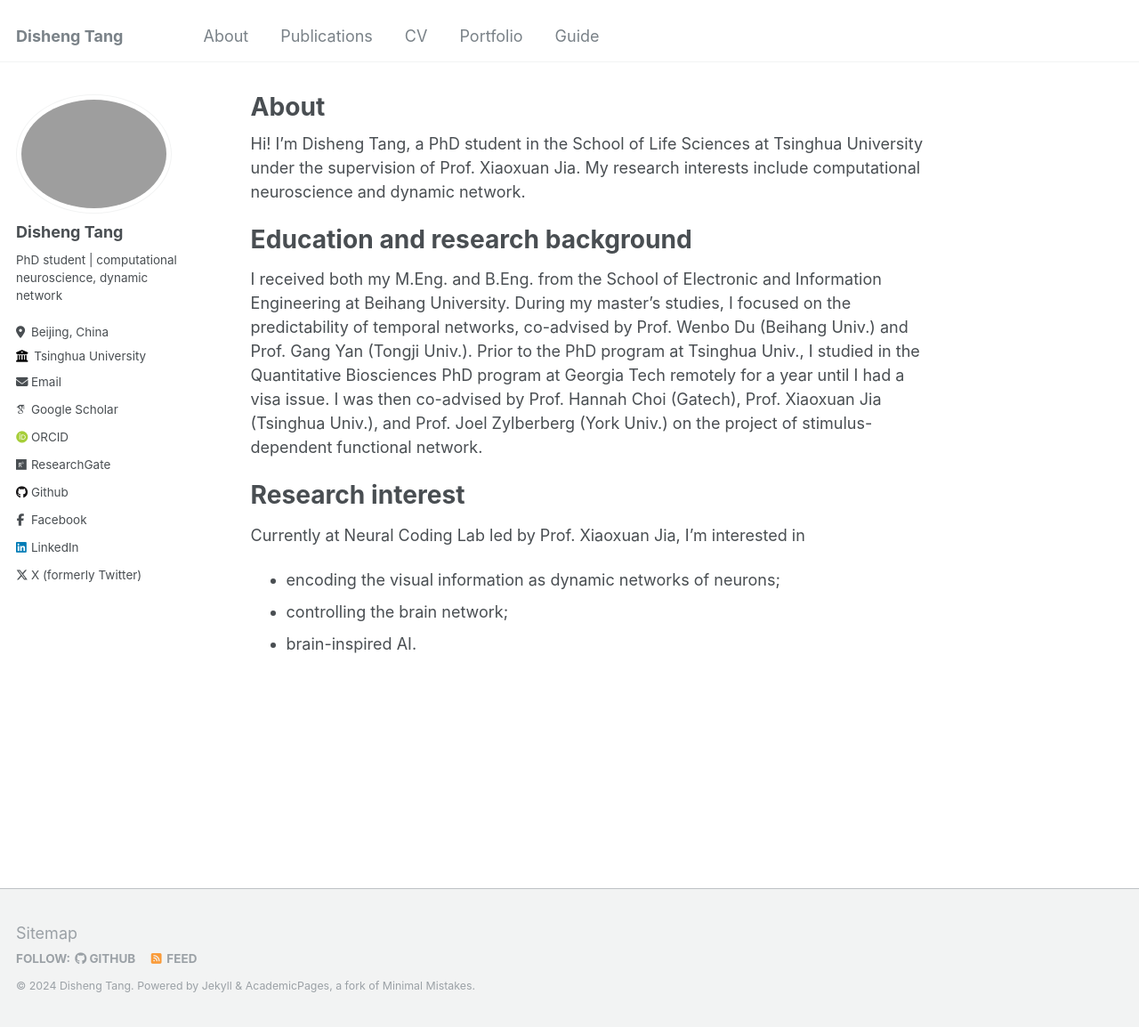
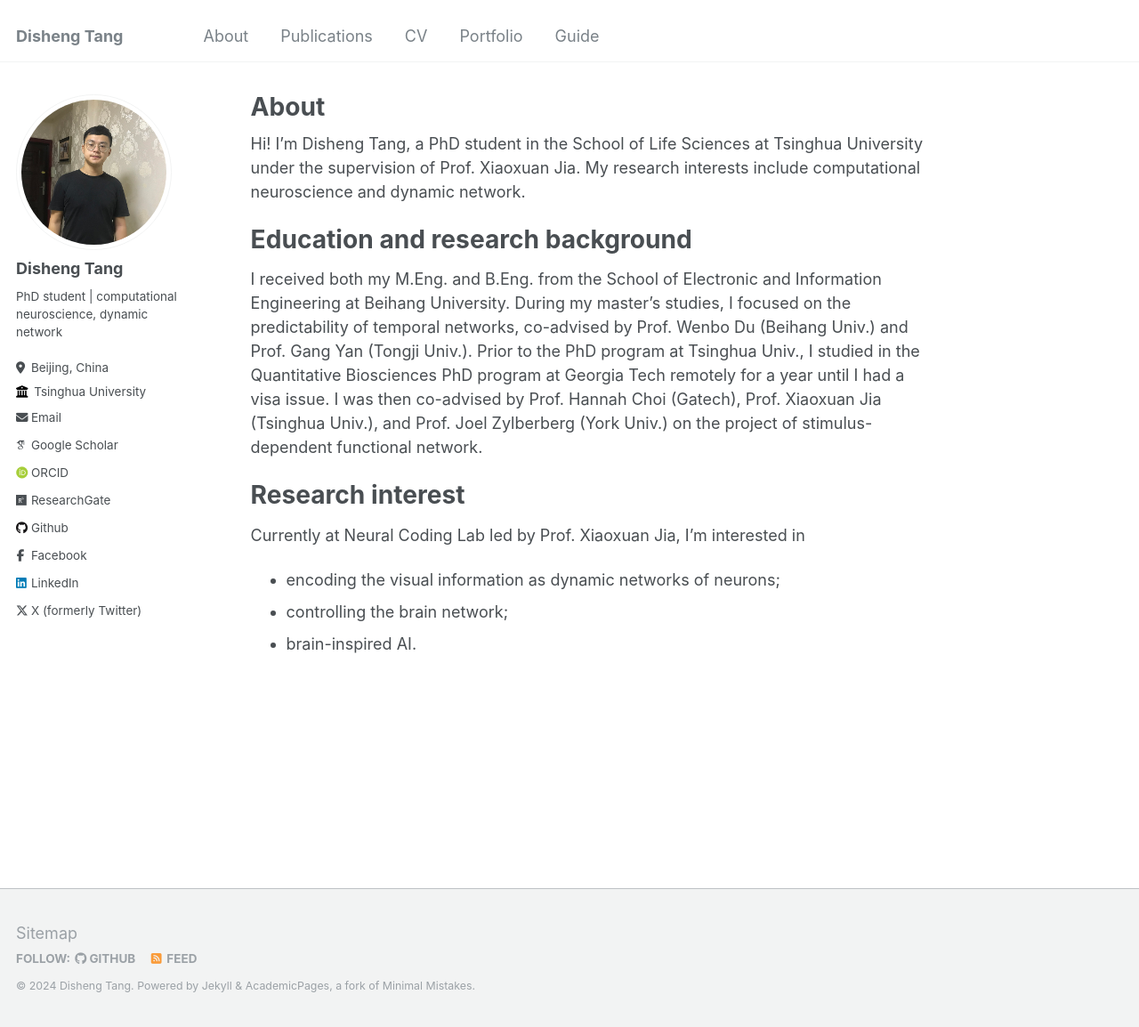
Before and after one commit to DishengTang/dishengtang.github.io, a Jekyll site: the page built from _pages/about.md, in a window 1280 px wide and 1154 px high. Shown: the whole window at 89% size. Built offline with Jekyll 4.4.1, drawn with Linux system fonts in a browser that asks for light colours; some web fonts are replaced.

Commit message:
Update _config.yml

```diff
--- a/_config.yml
+++ b/_config.yml
@@ -21,7 +21,7 @@ repository               : "DishengTang/dishengtang.github.io"
 #               Additional customization can be done by editing /_includes/author-profile.html
 author:
   # Biographic information
-  avatar           : "my_avatar.jpg"
+  avatar           : "avatar_small.jpg"
   name             : "Disheng Tang"
   pronouns         : # example: "she/her"
   bio              :  PhD student | computational neuroscience, dynamic network
```
